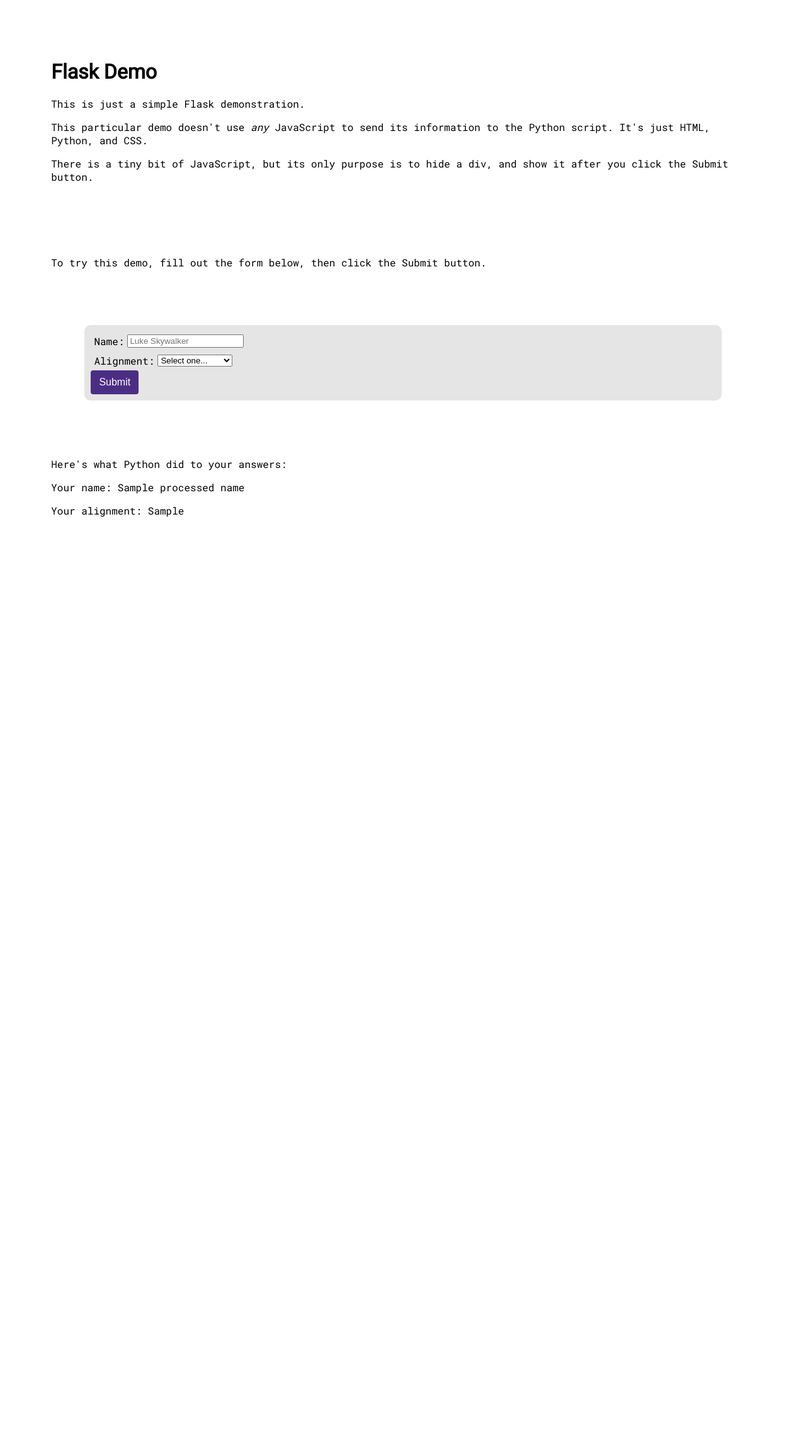
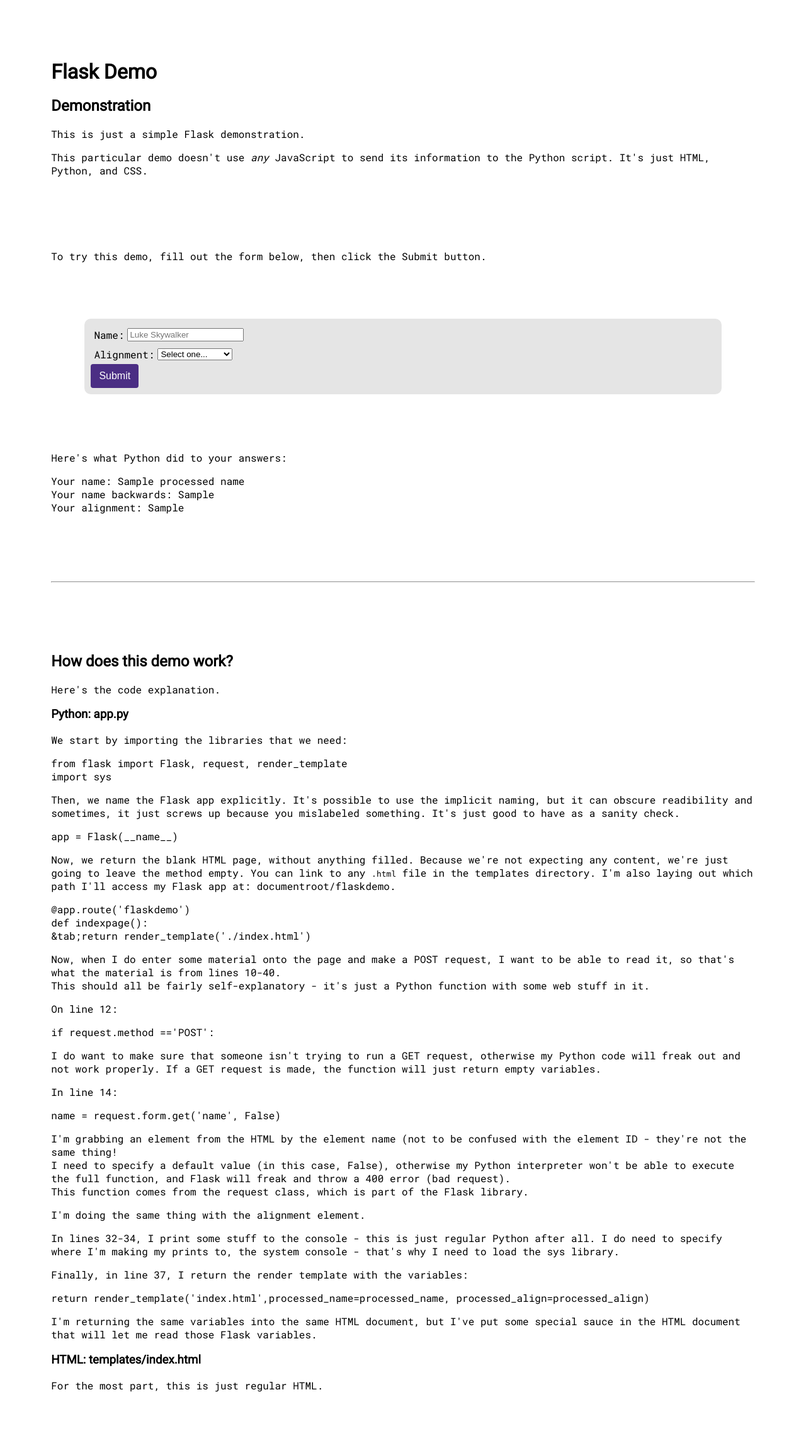
Before and after one commit to kim3-sudo/flaskdemo, a Flask app: template templates/index.html in a window 1280 px wide. Shown: the whole page at 63% size. Before the commit the page ends 821 px from the top, so only its background shows below. Run offline with Flask 2, Linux system fonts and the light colour scheme; the template is opened without the code that fills it: most values are stand-ins (such as "Sample title", 1, 10 or a date in 2020).

Commit message:
Update HTML

```diff
--- a/templates/index.html
+++ b/templates/index.html
@@ -7,14 +7,13 @@
 		<meta name="viewport" content="width=device-width, initial-scale=1.0">
 		<link href="https://fonts.googleapis.com/css2?family=Roboto&family=Roboto+Mono&display=swap" rel="stylesheet">
 		<link rel="stylesheet" type="text/css" href="{{ url_for('static', filename='css/style.css') }}">
-		<script src="{{ url_for('static', filename='js/script.js') }}"></script>
 	</head>
 	<body>
 		<div class="container">
 			<h1>Flask Demo</h1>
+			<h2>Demonstration</h2>
 			<p>This is just a simple Flask demonstration.</p>
 			<p>This particular demo doesn't use <i>any</i> JavaScript to send its information to the Python script. It's just HTML, Python, and CSS.</p>
-			<p>There is a tiny bit of JavaScript, but its only purpose is to hide a div, and show it after you click the Submit button.</p>
 		</div>
 		<div class="container">
 			<p>To try this demo, fill out the form below, then click the Submit button.</p>
@@ -37,10 +36,57 @@
 				<button type="submit" class="btn btn_kenyon">Submit</button>
 			</form>
 		</div>
-		<div class="container" id="answerdiv">
+		<div class="container">
 			<p>Here's what Python did to your answers:</p>
-			<p>Your name: {{ processed_name }}</p>
-			<p>Your alignment: {{ processed_align }}</p>
+			<p>Your name: {{ processed_name }}<br>
+			Your name backwards: {{ processed_back }}<br>
+			Your alignment: {{ processed_align }}</p>
+		</div>
+		<div class="container">
+			<hr>
+		</div>
+		<div class="container">
+			<h2>How does this demo work?</h2>
+			<p>Here's the code explanation.</p>
+			<h3>Python: app.py</h3>
+			<p>We start by importing the libraries that we need:</p>
+			<div class="code_div">
+				<p>from flask import Flask, request, render_template<br>
+				import sys</p>
+			</div>
+			<p>Then, we name the Flask app explicitly. It's possible to use the implicit naming, but it can obscure readibility and sometimes, it just screws up because you mislabeled something. It's just good to have as a sanity check.</p>
+			<div class="code_div">
+				<p>app = Flask(__name__)
+			</div>
+			<p>Now, we return the blank HTML page, without anything filled. Because we're not expecting any content, we're just going to leave the method empty. You can link to any <code>.html</code> file in the templates directory. I'm also laying out which path I'll access my Flask app at: documentroot/flaskdemo.</p>
+			<div class="code_div">
+				<p>@app.route('flaskdemo')<br>
+				def indexpage():<br>
+				&tab;return render_template('./index.html')</p>
+			</div>
+			<p>Now, when I do enter some material onto the page and make a POST request, I want to be able to read it, so that's what the material is from lines 10-40.
+			<br>This should all be fairly self-explanatory - it's just a Python function with some web stuff in it.</p>
+			<p>On line 12:</p>
+			<div class="code_div">
+				<p>if request.method =='POST':</p>
+			</div>
+			<p>I do want to make sure that someone isn't trying to run a GET request, otherwise my Python code will freak out and not work properly. If a GET request is made, the function will just return empty variables.</p>
+			<p>In line 14:</p>
+			<div class="code_div">
+				<p>name = request.form.get('name', False)
+			</div>
+			<p>I'm grabbing an element from the HTML by the element name (not to be confused with the element ID - they're not the same thing!<br>
+			I need to specify a default value (in this case, False), otherwise my Python interpreter won't be able to execute the full function, and Flask will freak and throw a 400 error (bad request).<br>
+			This function comes from the request class, which is part of the Flask library.</p>
+			<p>I'm doing the same thing with the alignment element.</p>
+			<p>In lines 32-34, I print some stuff to the console - this is just regular Python after all. I do need to specify where I'm making my prints to, the system console - that's why I need to load the sys library.</p>
+			<p>Finally, in line 37, I return the render template with the variables: </p>
+			<div class="code_div">
+				<p>return render_template('index.html',processed_name=processed_name, processed_align=processed_align)</p>
+			</div>
+			<p>I'm returning the same variables into the same HTML document, but I've put some special sauce in the HTML document that will let me read those Flask variables.</p>
+			<h3>HTML: templates/index.html</h3>
+			<p>For the most part, this is just regular HTML.</p>
 		</div>
 	</body>
 </html>
```
